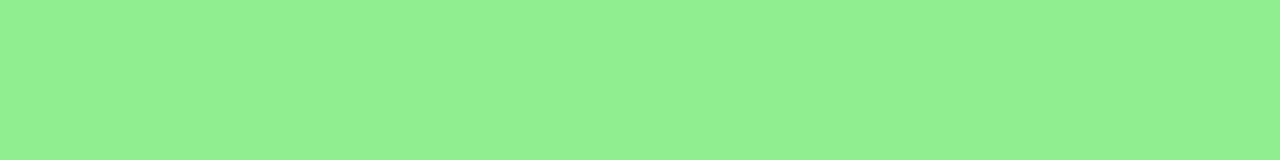
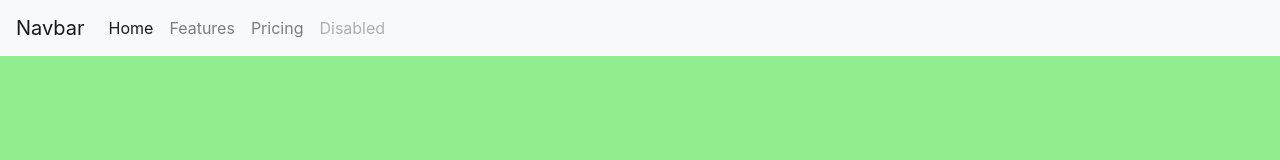
Before and after one commit to faywong8/project_one, a plain HTML site: page index.html in a window 1280 px wide. Drawn offline with nearby package versions, Linux system fonts and the light colour scheme.

Commit message:
Update index.html

```diff
--- a/index.html
+++ b/index.html
@@ -5,6 +5,20 @@
         <link rel="stylesheet" href="https://stackpath.bootstrapcdn.com/bootstrap/4.3.1/css/bootstrap.min.css" integrity="sha384-ggOyR0iXCbMQv3Xipma34MD+dH/1fQ784/j6cY/iJTQUOhcWr7x9JvoRxT2MZw1T" crossorigin="anonymous">
         <link rel="stylesheet" type="text/css" href="style.css"
     </head>
+        <nav class="navbar navbar-expand-lg navbar-light bg-light">
+  <a class="navbar-brand" href="#">Navbar</a>
+  <button class="navbar-toggler" type="button" data-toggle="collapse" data-target="#navbarNavAltMarkup" aria-controls="navbarNavAltMarkup" aria-expanded="false" aria-label="Toggle navigation">
+    <span class="navbar-toggler-icon"></span>
+  </button>
+  <div class="collapse navbar-collapse" id="navbarNavAltMarkup">
+    <div class="navbar-nav">
+      <a class="nav-item nav-link active" href="#">Home <span class="sr-only">(current)</span></a>
+      <a class="nav-item nav-link" href="#">Features</a>
+      <a class="nav-item nav-link" href="#">Pricing</a>
+      <a class="nav-item nav-link disabled" href="#">Disabled</a>
+    </div>
+  </div>
+</nav>
     <body>
         <script src="https://code.jquery.com/jquery-3.3.1.slim.min.js" integrity="sha384-q8i/X+965DzO0rT7abK41JStQIAqVgRVzpbzo5smXKp4YfRvH+8abtTE1Pi6jizo" crossorigin="anonymous"></script>
         <script src="https://cdnjs.cloudflare.com/ajax/libs/popper.js/1.14.7/umd/popper.min.js" integrity="sha384-UO2eT0CpHqdSJQ6hJty5KVphtPhzWj9WO1clHTMGa3JDZwrnQq4sF86dIHNDz0W1" crossorigin="anonymous"></script>
```
